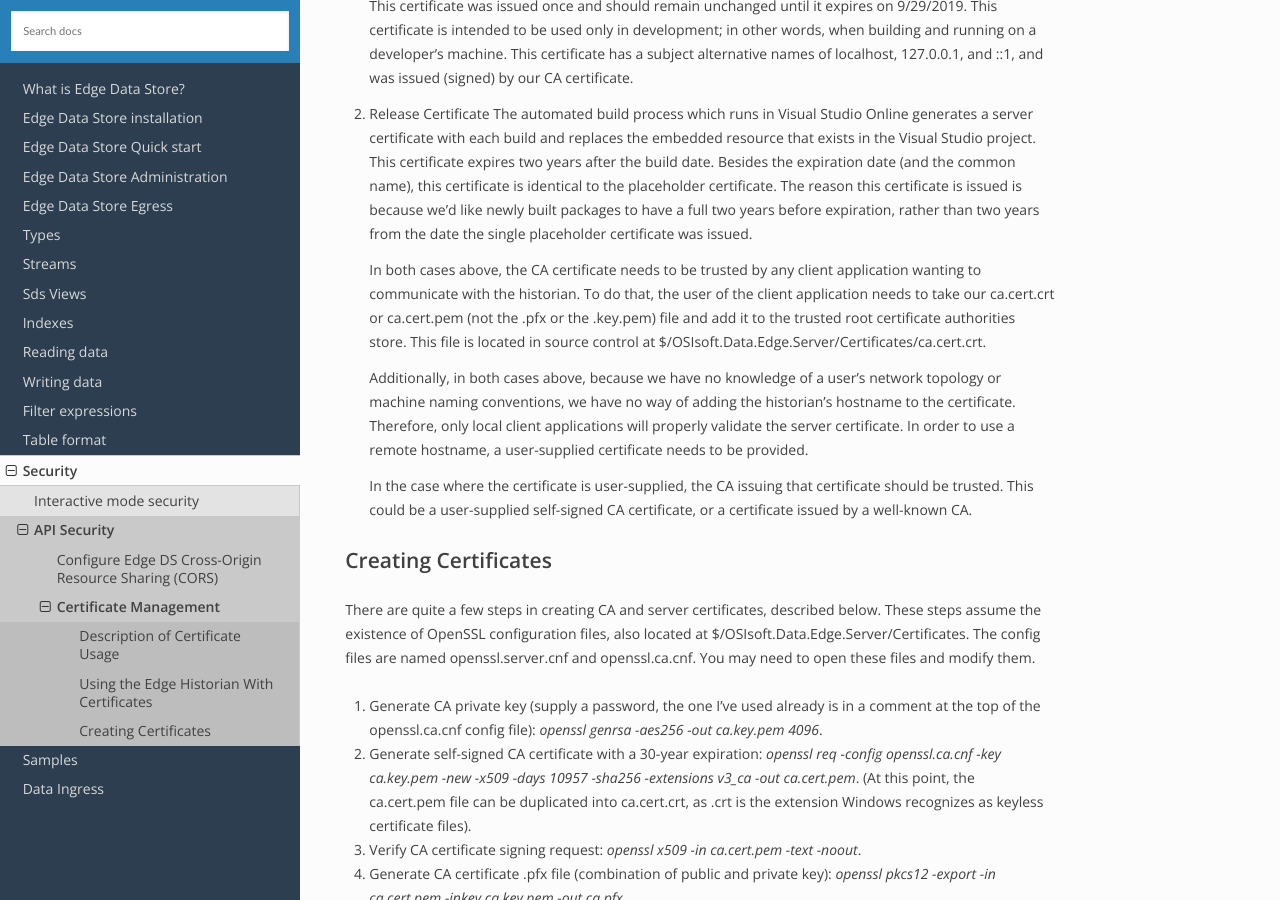
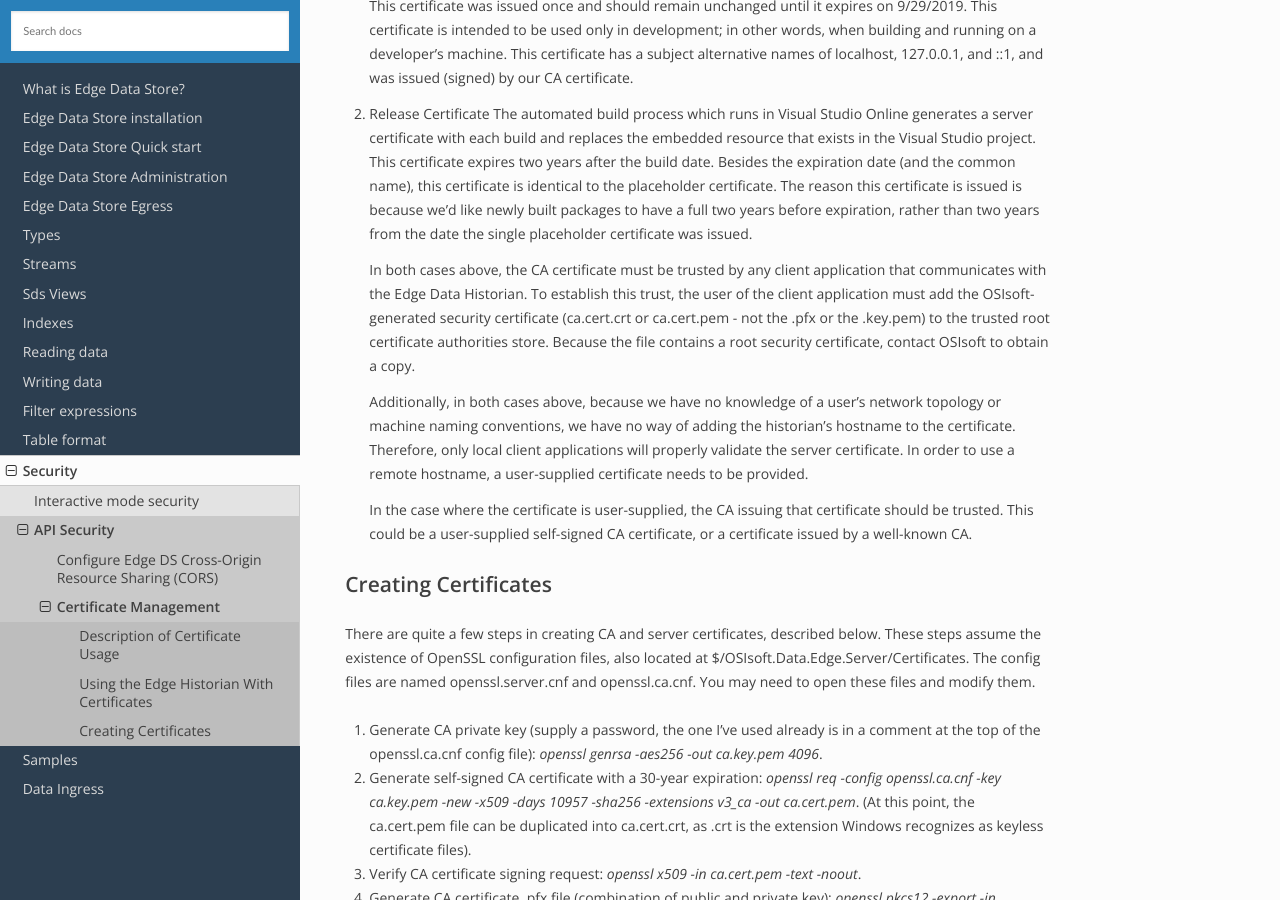
Before and after one commit to fgasparro/EdgeDS-Docs, a Sphinx documentation site: the page built from docs/Edge_Cert_Mgmt.rst, in a window 1280 px wide and 900 px high, scrolled down 1475 px. Built offline with Sphinx 7.4.7 and the Read the Docs theme 2.0.0, drawn with Linux system fonts in a browser that asks for light colours.

Commit message:
Update Edge_Cert_Mgmt.rst

```diff
--- a/docs/Edge_Cert_Mgmt.rst
+++ b/docs/Edge_Cert_Mgmt.rst
@@ -78,10 +78,11 @@ application was built.
    we'd like newly built packages to have a full two years before expiration, rather than two years from the
    date the single placeholder certificate was issued.
 
-   In both cases above, the CA certificate needs to be trusted by any client application wanting to
-   communicate with the historian. To do that, the user of the client application needs to take our ca.cert.crt
-   or ca.cert.pem (not the .pfx or the .key.pem) file and add it to the trusted root certificate authorities store.
-   This file is located in source control at $/OSIsoft.Data.Edge.Server/Certificates/ca.cert.crt.
+   In both cases above, the CA certificate must be trusted by any client application that
+   communicates with the Edge Data Historian. To establish this trust, the user of the client application
+   must add the OSIsoft-generated security certificate (ca.cert.crt or ca.cert.pem - not the .pfx or the .key.pem)
+   to the trusted root certificate authorities store.
+   Because the file contains a root security certificate, contact OSIsoft to obtain a copy.
 
    Additionally, in both cases above, because we have no knowledge of a user's network topology or machine
    naming conventions, we have no way of adding the historian's hostname to the certificate. Therefore,
```
